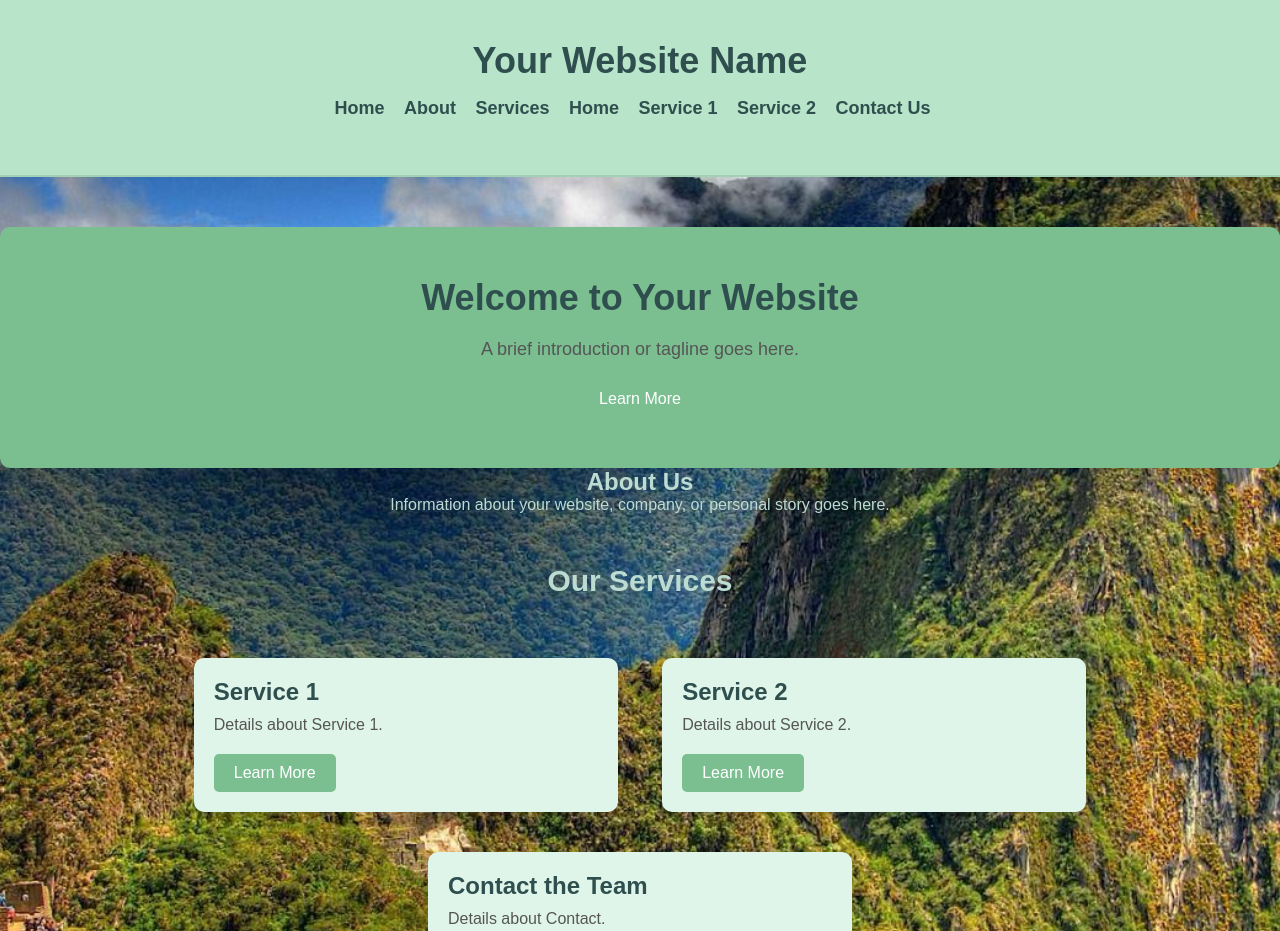
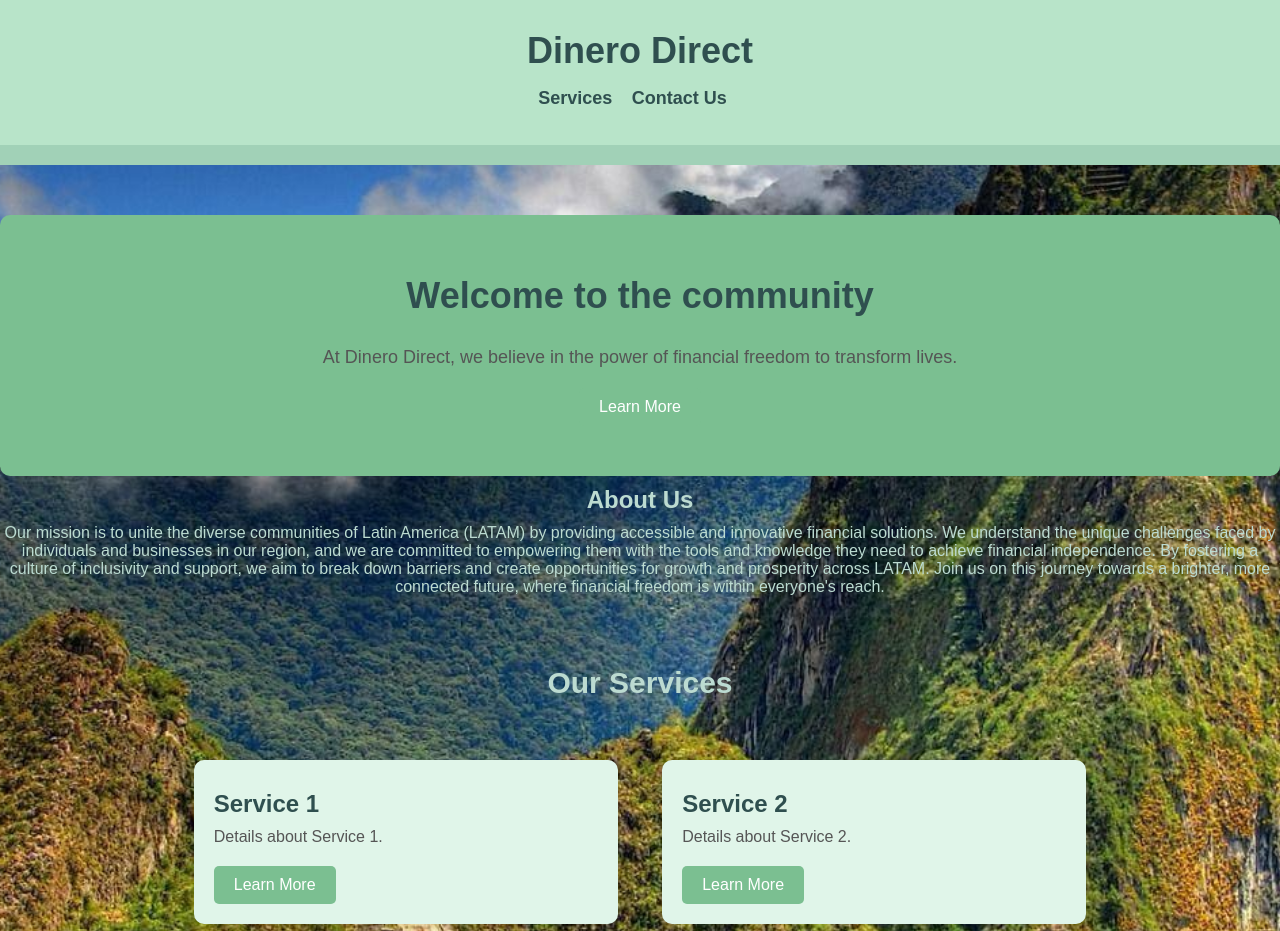
Before and after one commit to Nichoolaas11/DineroDirect, a plain HTML site: page frontend/index.html in a window 1280 px wide. Shown: the top 931 px of the page. Drawn offline with Linux system fonts and the light colour scheme.

Commit message:
changes6
changes6

```diff
--- a/frontend/index.html
+++ b/frontend/index.html
@@ -3,7 +3,7 @@
 <head>
     <meta charset="UTF-8">
     <meta name="viewport" content="width=device-width, initial-scale=1.0">
-    <title>Your Website Title</title>
+    <title>Dinero Direct</title>
     <!-- Link to an external CSS file -->
     <link rel="stylesheet" href="styles.css">
     <!-- Include any necessary fonts or icons -->
@@ -24,15 +24,15 @@
     <!-- Header Section -->
     <header>
         <div class="container">
-            <h1>Your Website Name</h1>
+            <h1>Dinero Direct</h1>
             <nav>
                 <ul>
+                    <li><a href="#services">Services</a></li>
+                    <!--li><a href="#about">About </a></li>
                     <li><a href="#home">Home</a></li>
-                    <li><a href="#about">About</a></li>
-                    <li><a href="#services">Services</a></li>
                     <li><a href="index.html">Home</a></li>
                     <li><a href="service1.html">Service 1</a></li>
-                    <li><a href="service2.html">Service 2</a></li>
+                    <li><a href="service2.html">Service 2</a></li-->
                     <li><a href="Contact_Us.html">Contact Us</a></li>
                 </ul>
             </nav>
@@ -43,15 +43,19 @@
     <main>
         <!-- Section 1: Hero Banner or Intro -->
         <section id="home" class="hero">
-            <h2>Welcome to Your Website</h2>
-            <p>A brief introduction or tagline goes here.</p>
+            <h2>Welcome to the community</h2>
+            <p>At Dinero Direct, we believe in the power of financial freedom to transform lives.</p>
             <a href="#about" class="btn">Learn More</a>
         </section>
 
         <!-- Section 2: About Us -->
         <section id="about" class="about">
             <h2>About Us</h2>
-            <p>Information about your website, company, or personal story goes here.</p>
+            <p>Our mission is to unite the diverse communities of Latin America (LATAM) by providing accessible and
+                innovative financial solutions. We understand the unique challenges faced by individuals and businesses
+                in our region, and we are committed to empowering them with the tools and knowledge they need to achieve financial independence.
+                By fostering a culture of inclusivity and support, we aim to break down barriers and create opportunities for
+                growth and prosperity across LATAM. Join us on this journey towards a brighter, more connected future, where financial freedom is within everyone's reach.</p>
         </section>
 
         <!-- Section 3: Services or Features -->
--- a/frontend/styles.css
+++ b/frontend/styles.css
@@ -11,7 +11,7 @@ body, html {
 }
 
 h1, h2, h3, p {
-    margin: 0;
+    margin: 10px 0;
     padding: 0;
 }
 
@@ -25,9 +25,9 @@ h1, h2, h3, p {
 /* Header */
 header {
     background-color: #b8e4c9; /* Soft pastel green */
-    padding: 20px 0;
+    padding: 0px 0;
     text-align: center;
-    border-bottom: 2px solid #a1d1b7; /* Slightly darker for contrast */
+    border-bottom: 20px solid #a1d1b7; /* Slightly darker for contrast */
 }
 
 header h1 {
```
